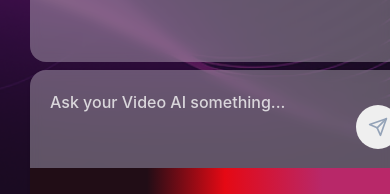
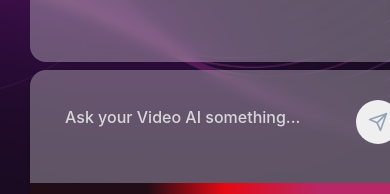
Before and after one commit to chowalcamp/Ai_agent, a Next.js app: page /chatAi in a window 390 px wide. Shown: the part 782-976 px from the top of the page. Built offline with nearby package versions, Linux system fonts and the light colour scheme; no server answers.

Commit message:
chat css 수정

```diff
--- a/src/app/components/chatAi/chatAi.css
+++ b/src/app/components/chatAi/chatAi.css
@@ -214,7 +214,7 @@
 
 .input {
   height: 60px;
-  width: 1148px;
+  width: 1040px;
   margin: 15px;
   border-radius: 16px;
   padding-bottom: 10px;
@@ -247,7 +247,7 @@
   width: 44px;
   height: 44px;
   right: 20px;
-  top: 35px;
+  top: 30px;
   border-radius: 3.35544e7px;
   border: none;
   cursor: pointer;
@@ -565,8 +565,7 @@
 
 .input {
   height: 60px;
-  width: 100%;
-  margin: 0;
+  width: 90%;
 }
 
 .textarea-field {
@@ -578,7 +577,6 @@
   border: none;
   background: transparent;
   outline: none;
-  /* margin: 10px 11px 13px 11px; */
   padding: 20px 0 0 20px;
   margin:0;
   resize: none;
--- a/src/app/layout.tsx
+++ b/src/app/layout.tsx
@@ -2,8 +2,8 @@ import type { Metadata } from 'next'
 import './globals.css'
 
 export const metadata: Metadata = {
-  title: '스트리밍 서비스 클론',
-  description: '스트리밍 서비스 클론 페이지',
+  title: 'Video AI',
+  description: 'Video AI',
 }
 
 export default function RootLayout({
```
